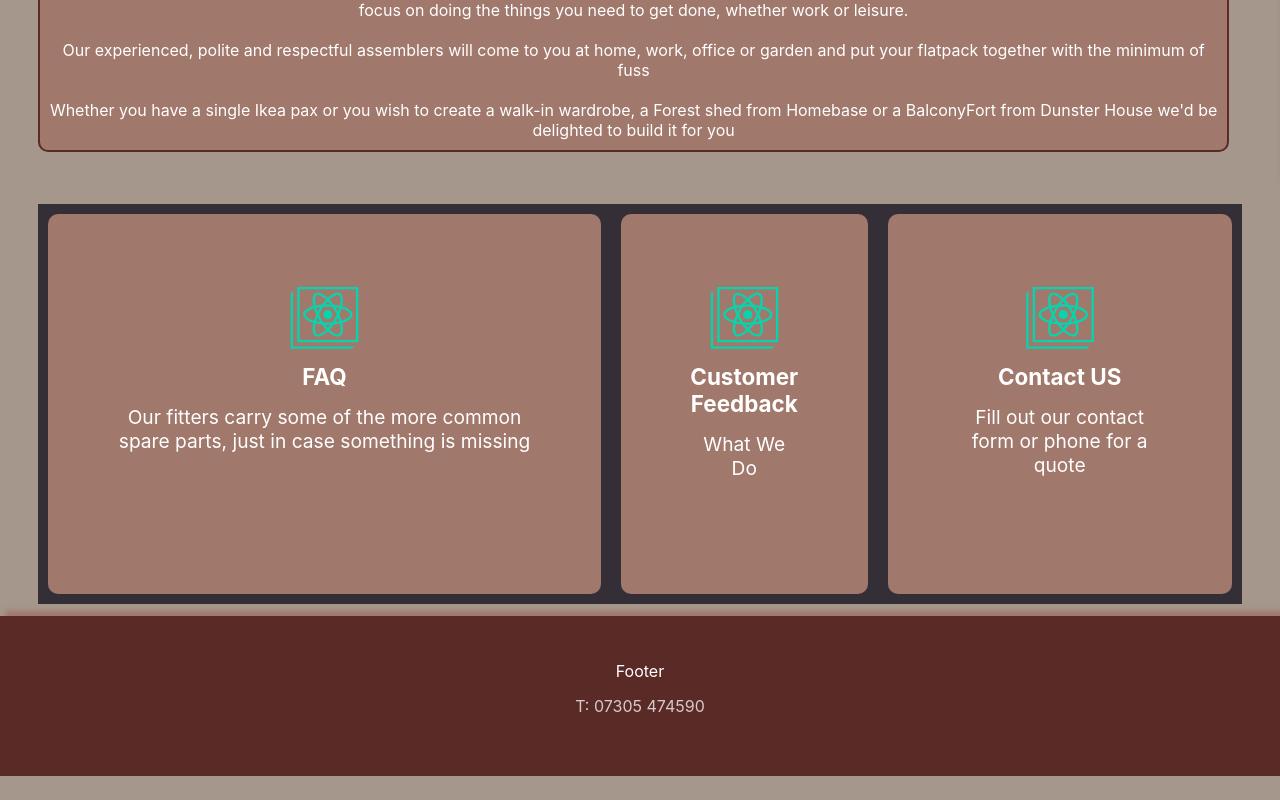
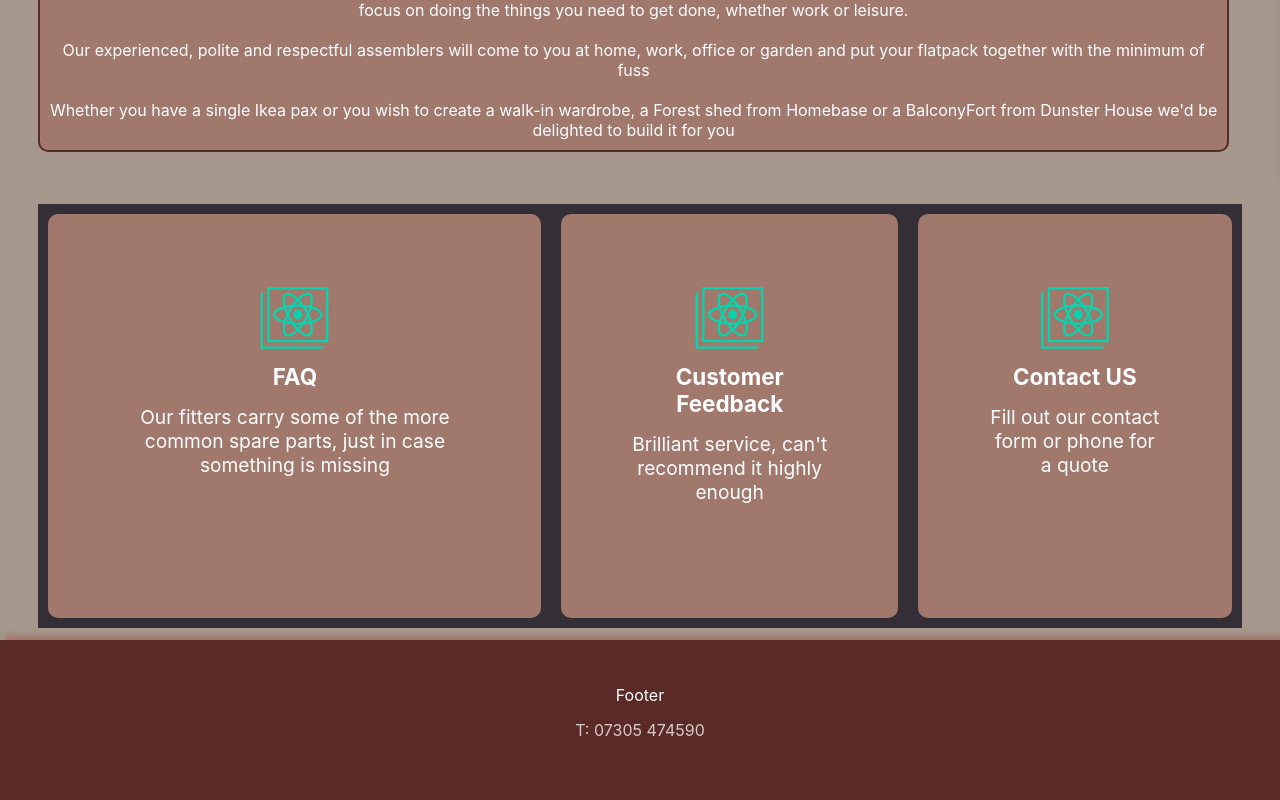
Before and after one commit to Moovashaka/assemblers, a React (Create React App) app: page / in a window 1280 px wide. Shown: the part 605-1405 px from the top of the page. Before the commit the page ends 1381 px from the top, so only its background shows below. Built offline with nearby package versions, Linux system fonts and the light colour scheme.

Commit message:
adding content

```diff
--- a/src/App.js
+++ b/src/App.js
@@ -22,7 +22,6 @@ function App () {
        <Card image={logo}
         title="Customer Feedback"
         text="Brilliant service, can't recommend it highly enough"
-        text="What We Do"
         />
        <Card image={logo}
           title="Contact US"
```
